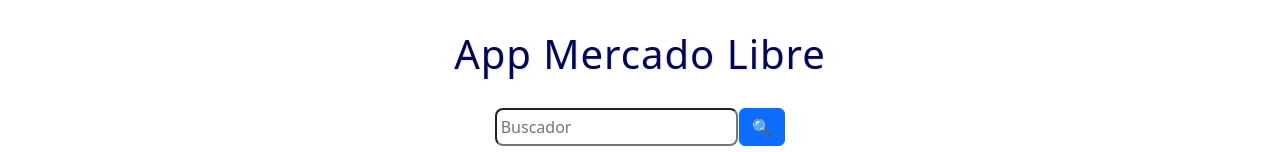
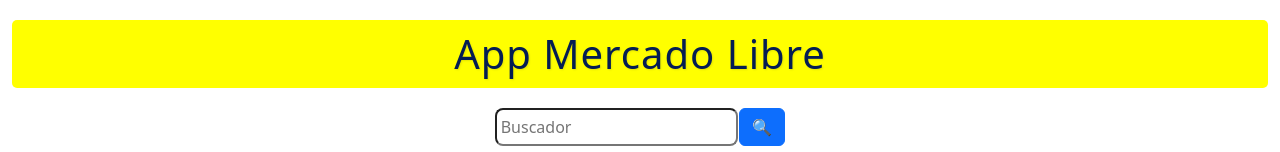
Before and after one commit to giu17059/TP3, a React (Create React App) app: page / in a window 1280 px wide. Shown: the top 152 px of the page. Built offline with nearby package versions, Linux system fonts and the light colour scheme; no server answers.

Commit message:
color fondo

```diff
--- a/src/App.css
+++ b/src/App.css
@@ -71,16 +71,18 @@
   padding: 1rem;
 }
 
+.fondo{
+  background-color: yellow;
+}
+
 .titulo{
-    font-size: 2.5rem;
-  color: #00123a;
+  font-size: 2.5rem;
+  color: #041d53;
   text-align: center;
   margin: 20px 0;
   letter-spacing: 1px;
   text-shadow: 1px 1px 2px rgba(0, 0, 0, 0.1);
-  background:  #04075d;
-  background-clip: text;
-  color: transparent;
+
   padding: 10px 0;
   border-radius: 5px;
   transition: transform 0.3s ease;
--- a/src/components/home.jsx
+++ b/src/components/home.jsx
@@ -13,7 +13,7 @@
 
     return(
         <div>
-            <h1 className="titulo">App Mercado Libre</h1>
+            <h1 className="titulo fondo">App Mercado Libre</h1>
                 <Buscador/>
         </div>
     );
```
